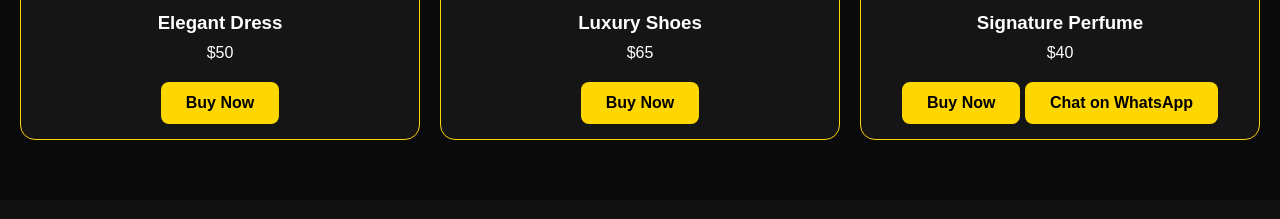
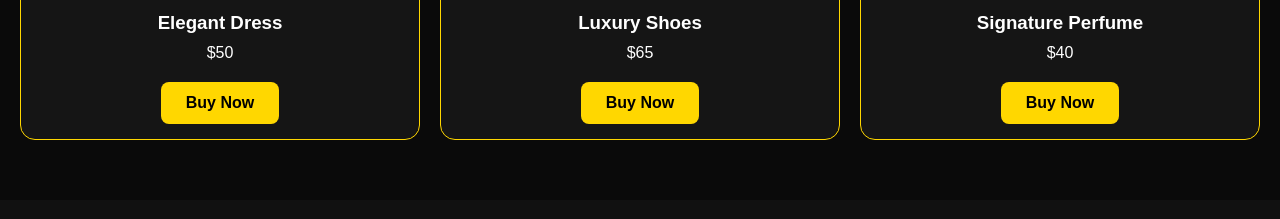
Before and after one commit to bachjawo11-beep/Ramu-s-boutique-, a plain HTML site: page index.html in a window 1280 px wide. Shown: the part 581-800 px from the top of the page. Drawn offline with Linux system fonts and the light colour scheme.

Commit message:
index.html

```diff
--- a/index.html
+++ b/index.html
@@ -77,10 +77,7 @@
 
       <a href="https://wa.me/2207597080?text=Hello%20I%20want%20to%20buy%20the%20Signature%20Perfume" class="btn">Buy Now</a>
 
-      <a href="https://wa.me/2207597080?text=Hello%20I%20want%20to%20order%20from%20Ramu%20Boutique"
-   target="_blank" class="btn">
-  Chat on WhatsApp
-      </a>
+    </a>
 
     </div>
 
@@ -107,7 +104,10 @@
 
   <p>Order directly through WhatsApp</p>
 
-  <a href="#" class="btn">Chat on WhatsApp</a>
+  <a href="https://wa.me/2207597080?text=Hello%20I%20want%20to%20order%20from%20Ramu%20Boutique"
+   target="_blank" class="btn">
+  Chat on WhatsApp
+        </a>
 
   <!-- CONTACT BUTTONS -->
 <div class="contact-buttons">
```
